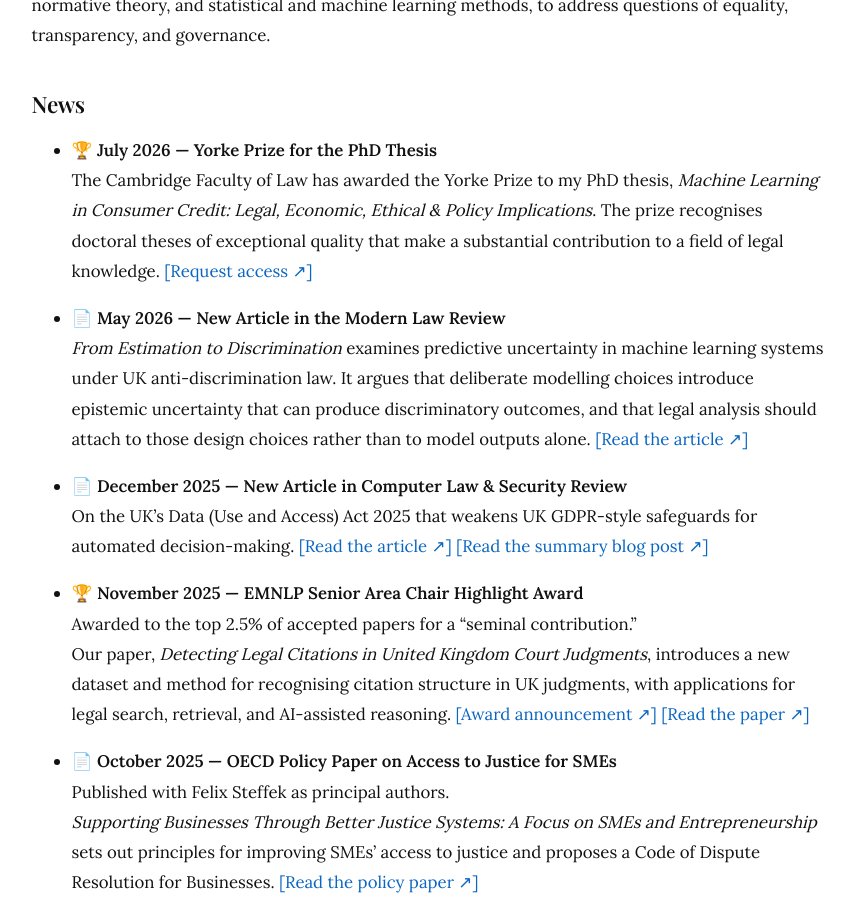
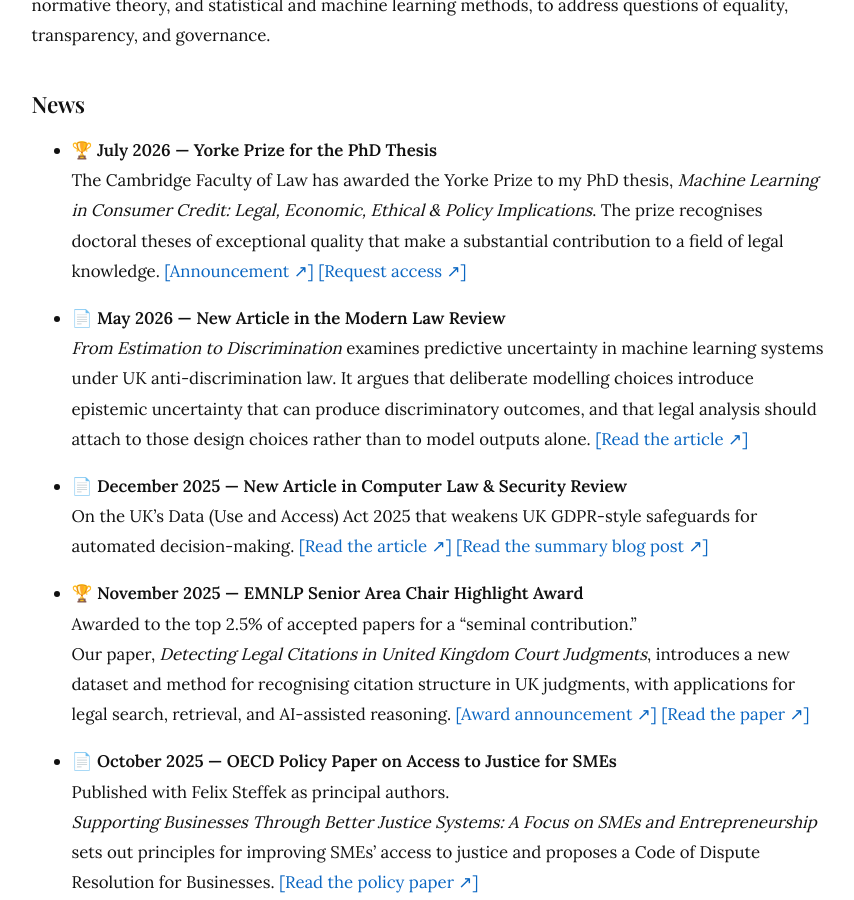
Before and after one commit to hollisargeant/hollisargeant.github.io, a Jekyll site: the page built from index.md, in a window 1280 px wide and 900 px high, scrolled down 1032 px. Shown: the whole window, without its empty margins (201-1055 px from the left). Built offline with Jekyll 4.4.1, drawn with Linux system fonts in a browser that asks for light colours.

Commit message:
Update index.md

```diff
--- a/index.md
+++ b/index.md
@@ -26,7 +26,7 @@ title: "Holli Sargeant"
 ## News
 
 - 🏆 **July 2026 — Yorke Prize for the PhD Thesis**
-The Cambridge Faculty of Law has awarded the Yorke Prize to my PhD thesis, *Machine Learning in Consumer Credit: Legal, Economic, Ethical & Policy Implications*. The prize recognises doctoral theses of exceptional quality that make a substantial contribution to a field of legal knowledge. [[Request access ↗︎]](https://doi.org/10.17863/CAM.115485)
+The Cambridge Faculty of Law has awarded the Yorke Prize to my PhD thesis, *Machine Learning in Consumer Credit: Legal, Economic, Ethical & Policy Implications*. The prize recognises doctoral theses of exceptional quality that make a substantial contribution to a field of legal knowledge. [[Announcement ↗︎]](https://www.law.cam.ac.uk/press/news/2026/07/research-students-win-yorke-prizes-excellence) [[Request access ↗︎]](https://doi.org/10.17863/CAM.115485)
 
 - 📄 **May 2026 — New Article in the Modern Law Review**
   <em>From Estimation to Discrimination</em> examines predictive uncertainty in machine learning systems under UK anti-discrimination law. It argues that deliberate modelling choices introduce epistemic uncertainty that can produce discriminatory outcomes, and that legal analysis should attach to those design choices rather than to model outputs alone. [[Read the article ↗︎]](https://doi.org/10.1111/1468-2230.70045)
```
